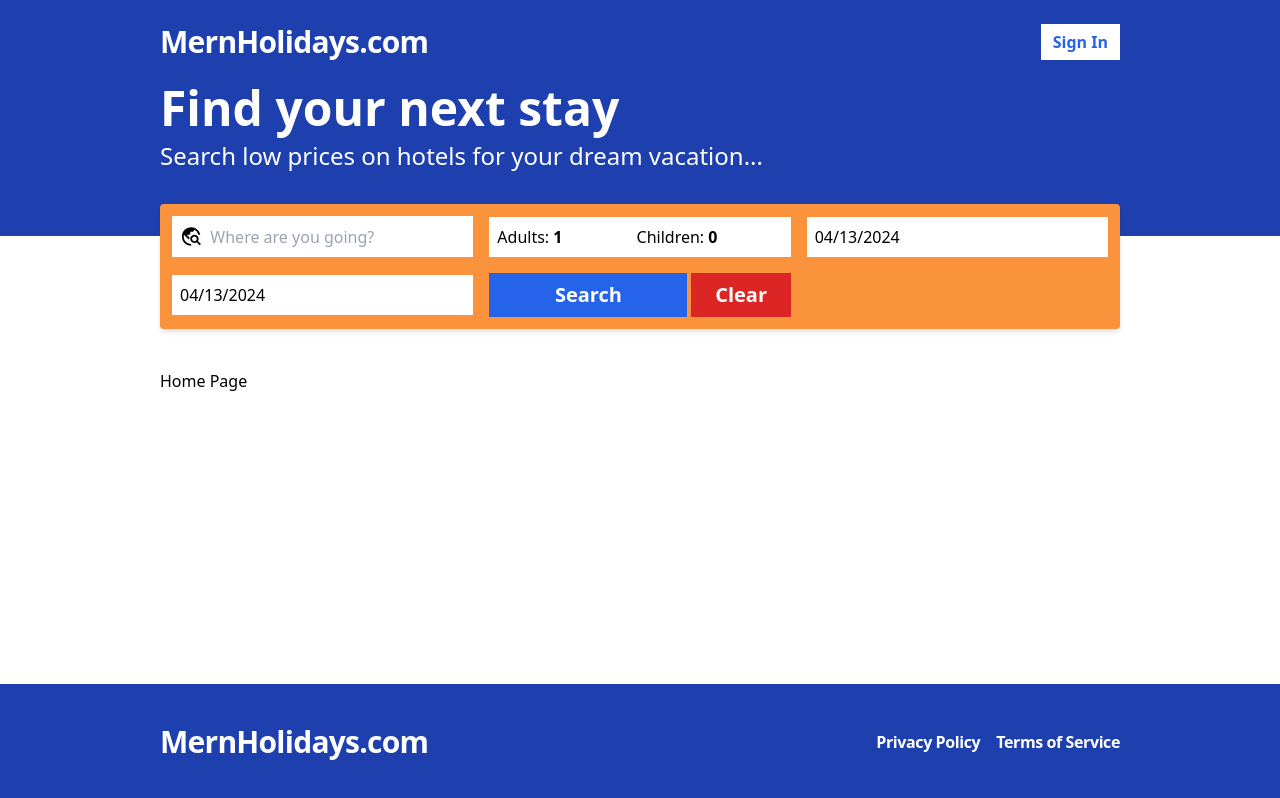
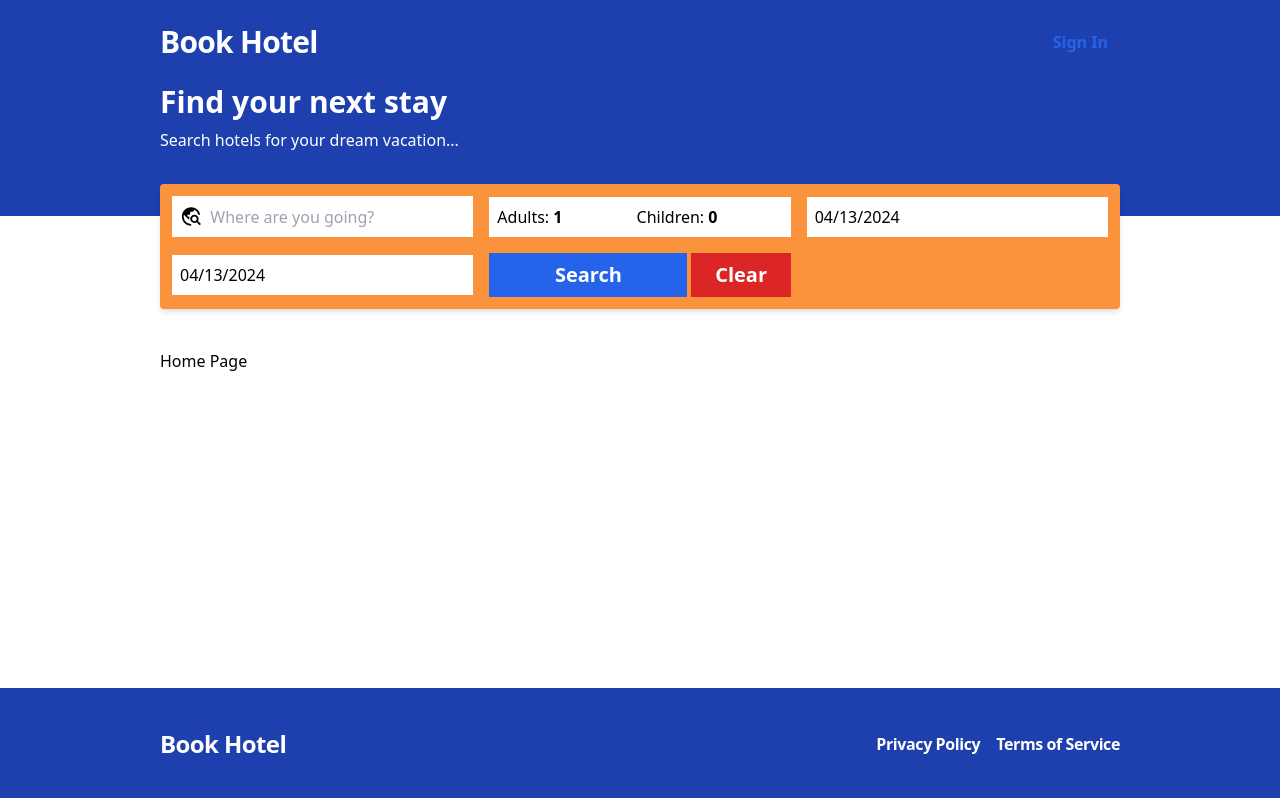
Before and after one commit to RahulBirgonda/Bookotel-App, a React (Vite) app in the folder frontend/: page / in a window 1280 px wide. Built offline with nearby package versions, Linux system fonts and the light colour scheme; no server answers.

Commit message:
fixed layout components

```diff
--- a/frontend/src/components/Footer.tsx
+++ b/frontend/src/components/Footer.tsx
@@ -2,8 +2,8 @@ const Footer = () => {
   return (
     <div className="bg-blue-800 py-10">
       <div className="container mx-auto flex justify-between items-center">
-        <span className="text-3xl text-white font-bold tracking-tight">
-          MernHolidays.com
+        <span className="text-2xl text-white font-bold tracking-tight">
+          Book Hotel
         </span>
         <span className="text-white font-bold tracking-tight flex gap-4">
           <p className="cursor-pointer">Privacy Policy</p>
--- a/frontend/src/components/Header.tsx
+++ b/frontend/src/components/Header.tsx
@@ -9,7 +9,7 @@ const Header = () => {
     <div className="bg-blue-800 py-6">
       <div className="container mx-auto flex justify-between">
         <span className="text-3xl text-white font-bold tracking-tight">
-          <Link to="/">MernHolidays.com</Link>
+          <Link to="/">Book Hotel</Link>
         </span>
         <span className="flex space-x-2">
           {isLoggedIn ? (
@@ -31,7 +31,7 @@ const Header = () => {
           ) : (
             <Link
               to="/sign-in"
-              className="flex bg-white items-center text-blue-600 px-3 font-bold hover:bg-gray-100"
+              className="flex bg-white-100 items-center text-blue-600 px-3 font-bold hover:bg-gray-100"
             >
               Sign In
             </Link>
--- a/frontend/src/components/Hero.tsx
+++ b/frontend/src/components/Hero.tsx
@@ -2,9 +2,9 @@ export const Hero = () => {
   return (
     <div className="bg-blue-800 pb-16">
       <div className="container mx-auto flex flex-col gap-2">
-        <h1 className="text-5xl text-white font-bold">Find your next stay</h1>
-        <p className="text-2xl text-white">
-          Search low prices on hotels for your dream vacation...
+        <h1 className="text-3xl text-white font-bold">Find your next stay</h1>
+        <p className="text-1xl text-white">
+          Search hotels for your dream vacation...
         </p>
       </div>
     </div>
--- a/frontend/src/components/SignOutButton.tsx
+++ b/frontend/src/components/SignOutButton.tsx
@@ -23,7 +23,7 @@ const SignOutButton = () => {
   return (
     <button
       onClick={handleClick}
-      className="text-blue-600 px-3 font-bold bg-white hover:bg-gray-100 "
+      className="text-blue-600 px-1 font-bold bg-white hover:bg-gray-100 "
     >
       Sign Out
     </button>
```
